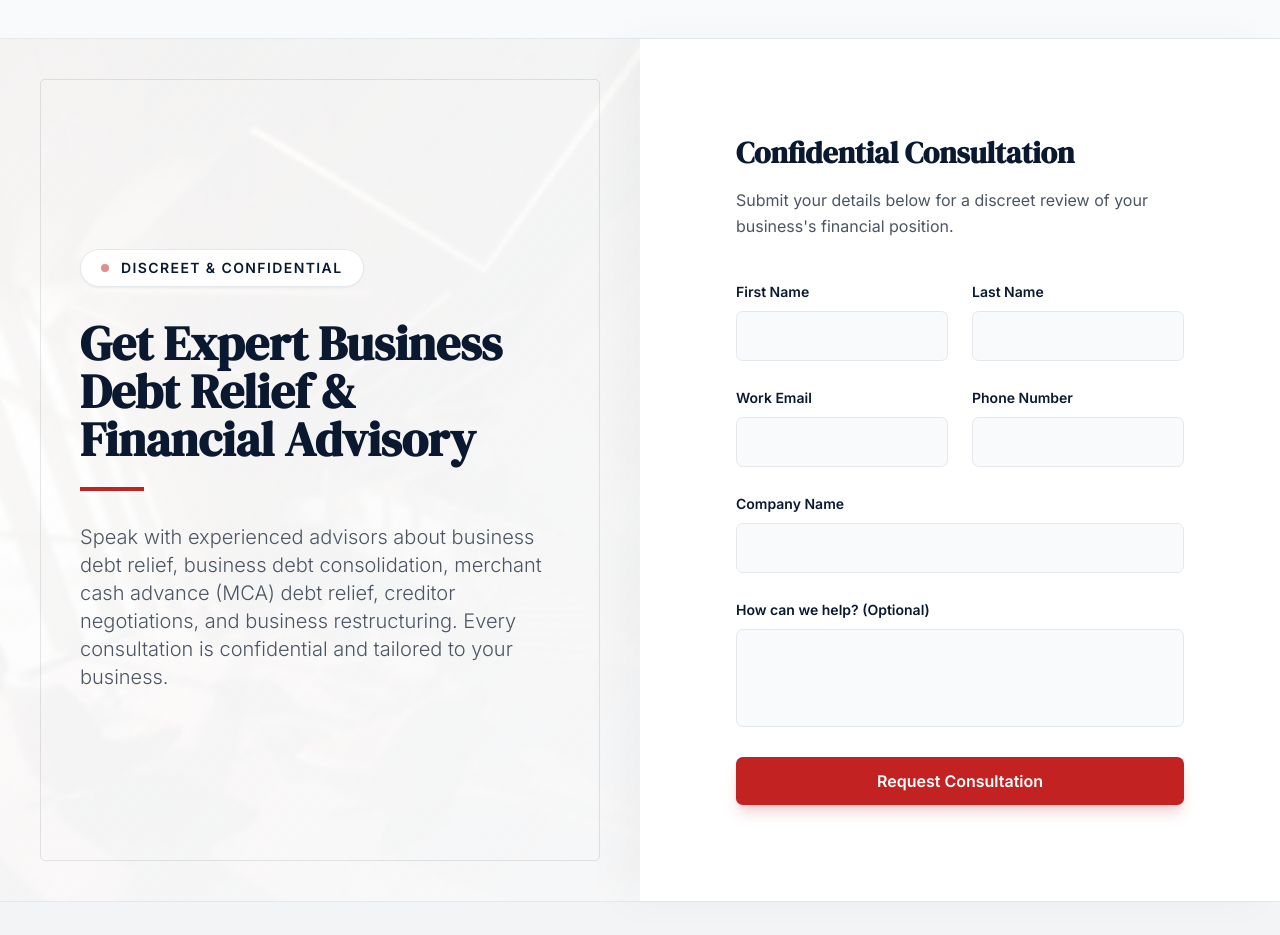
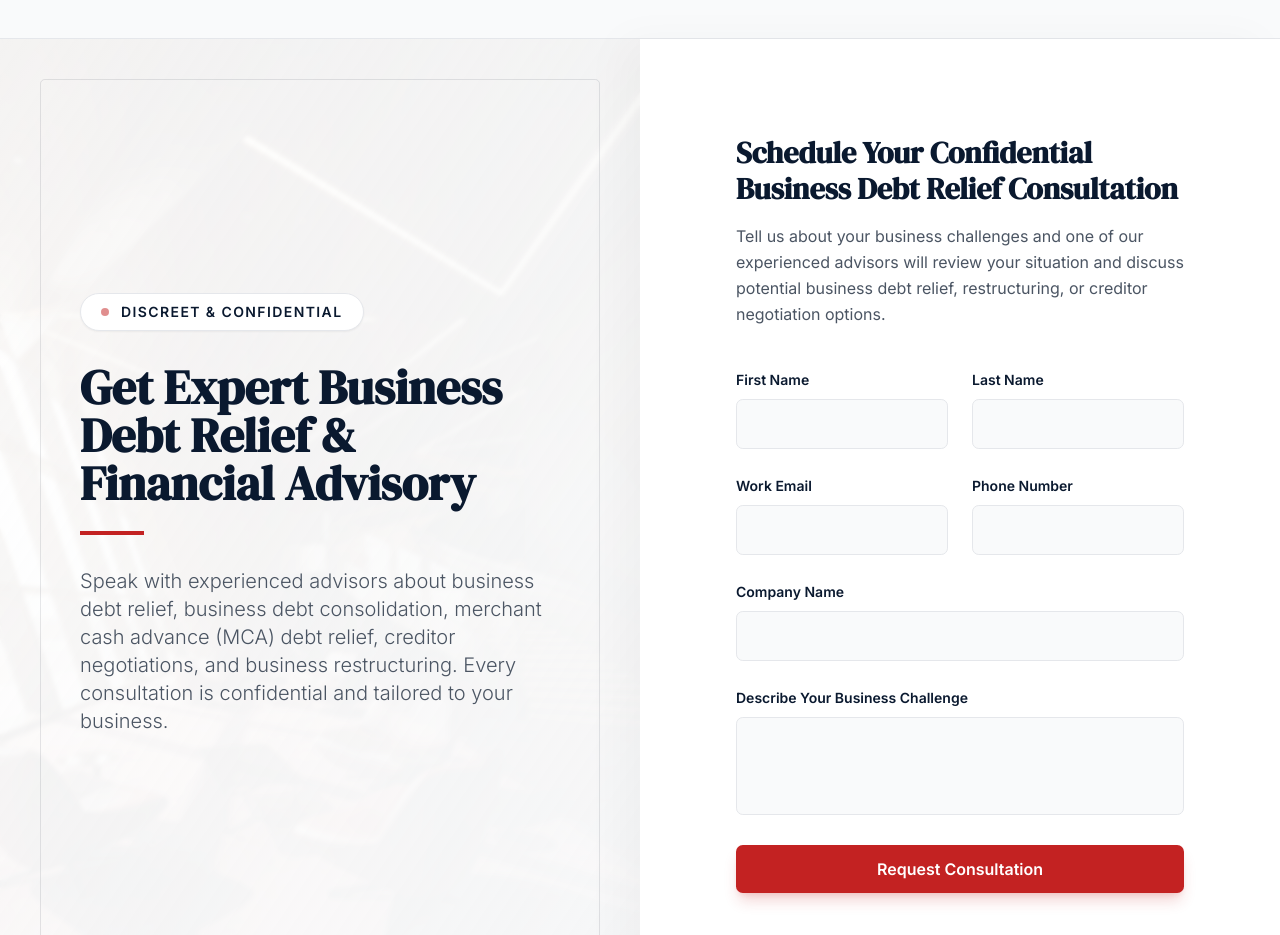
Before and after one commit to samknows9999/sg-054d5103-85fc-4583-be9c-e577d71113a8-1779968500, a Next.js app: page / in a window 1280 px wide. Shown: the part 2320-3255 px from the top of the page. Built offline with nearby package versions, Linux system fonts and the light colour scheme; no server answers; what react-google-recaptcha-v3 would draw is missing.

Commit message:
Update src/pages/index.tsx

```diff
--- a/src/pages/index.tsx
+++ b/src/pages/index.tsx
@@ -232,9 +232,9 @@ Date & Time: ${new Date().toLocaleString()}
             <div className="lg:w-1/2 bg-white text-[#0A192F] p-12 md:p-24 flex flex-col justify-center shadow-[-20px_0_40px_rgba(0,0,0,0.03)] relative z-10">
               <div className="max-w-lg mx-auto w-full">
                 <div className="mb-10">
-                  <h3 className="font-serif text-3xl font-semibold mb-4 text-[#0A192F]">Confidential Consultation</h3>
-                  <p className="text-gray-600 leading-relaxed">
-                    Submit your details below for a discreet review of your business's financial position.
+                  <h3 className="font-serif text-3xl font-semibold mb-4 text-[#0A192F]">Schedule Your Confidential Business Debt Relief Consultation</h3>
+                  <p className="text-gray-600 leading-relaxed">Tell us about your business challenges and one of our experienced advisors will review your situation and discuss potential business debt relief, restructuring, or creditor negotiation options.
+
                   </p>
                 </div>
 
@@ -283,7 +283,7 @@ Date & Time: ${new Date().toLocaleString()}
                       </div>
 
                       <div className="space-y-2">
-                        <label htmlFor="message" className="text-sm font-semibold text-[#0A192F]">How can we help? (Optional)</label>
+                        <label htmlFor="message" className="text-sm font-semibold text-[#0A192F]">Describe Your Business Challenge</label>
                         <textarea id="message" name="message" rows={3} className="w-full px-4 py-3 bg-gray-50 border border-gray-200 rounded-md focus:outline-none focus:ring-2 focus:ring-primary focus:border-transparent transition-all resize-none"></textarea>
                       </div>
 
```
